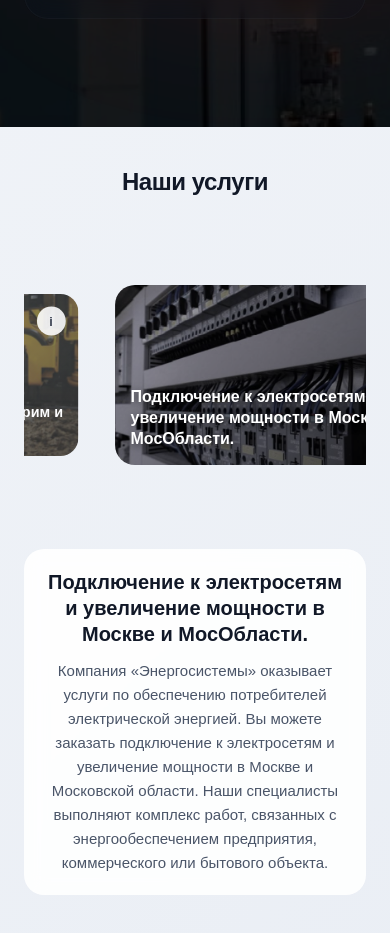
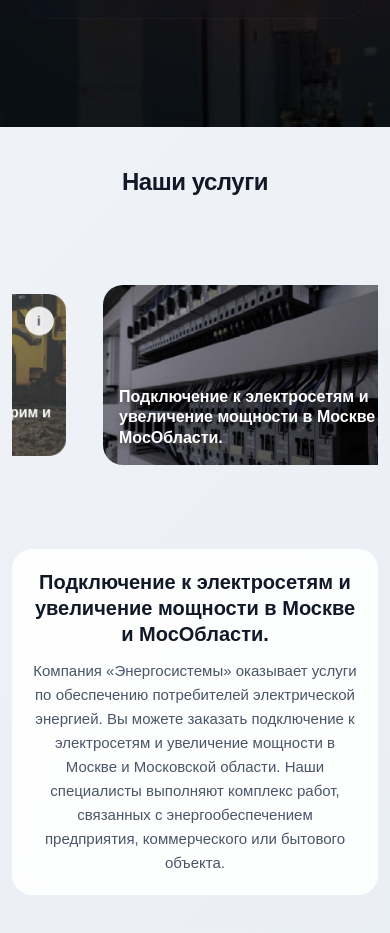
Before and after one commit to stepsharpnew/energo_systems, a Vue app in the folder front/: page / in a window 390 px wide. Shown: the part 1400-2333 px from the top of the page. Built offline with nearby package versions, Linux system fonts and the light colour scheme.

Commit message:
fix: white line right side

```diff
--- a/front/src/App.vue
+++ b/front/src/App.vue
@@ -23,8 +23,23 @@ export default {
   box-sizing: border-box;
 }
 
+html {
+  overflow-x: hidden;
+  width: 100%;
+  max-width: 100vw;
+}
+
 body {
   font-family: "Arial", sans-serif;
   background: #f5f5f5;
+  overflow-x: hidden;
+  width: 100%;
+  max-width: 100vw;
+}
+
+#app {
+  overflow-x: hidden;
+  width: 100%;
+  max-width: 100vw;
 }
 </style>
--- a/front/src/components/energy-systems/ServicesCarousel.vue
+++ b/front/src/components/energy-systems/ServicesCarousel.vue
@@ -424,11 +424,17 @@ export default {
   margin: 0 auto;
   padding: 0 24px;
   width: 100%;
+  overflow-x: hidden;
+  box-sizing: border-box;
 }
 
 .services-carousel {
   padding: clamp(36px, 6vw, 72px) 0 20px;
   position: relative;
+  overflow-x: hidden;
+  width: 100%;
+  max-width: 100vw;
+  box-sizing: border-box;
 }
 
 .section-title {
@@ -444,17 +450,24 @@ export default {
   position: relative;
   padding: 60px 0;
   overflow: hidden;
+  width: 100%;
+  max-width: 100vw;
+  box-sizing: border-box;
 }
 
 .carousel-wrapper {
   display: flex;
   gap: clamp(20px, 3vw, 40px);
   overflow-x: auto;
-  overflow-y: visible;
+  overflow-y: hidden;
   padding: 60px 0;
   scroll-behavior: smooth;
   scroll-snap-type: x mandatory;
   -webkit-overflow-scrolling: touch;
+  width: 100%;
+  max-width: 100%;
+  box-sizing: border-box;
+  position: relative;
 }
 
 .carousel-wrapper::-webkit-scrollbar {
@@ -488,6 +501,8 @@ export default {
     opacity 0.6s ease;
   transform: scale(0.85);
   opacity: 0.7;
+  transform-origin: center;
+  will-change: transform;
 }
 
 .carousel-card.active {
@@ -602,6 +617,10 @@ export default {
 }
 
 @media (max-width: 768px) {
+  .container-1 {
+    padding: 0 16px;
+  }
+
   .section-title {
     font-size: clamp(24px, 5vw, 32px);
     margin-bottom: clamp(24px, 4vw, 36px);
@@ -609,20 +628,31 @@ export default {
 
   .carousel-container {
     padding: 40px 0;
+    overflow-x: hidden;
   }
 
   .carousel-wrapper {
     padding: 40px 0;
     scroll-snap-type: none;
+    overflow-x: auto;
+    overflow-y: hidden;
+    width: 100%;
+    max-width: 100vw;
   }
 
   .carousel-card {
     flex: 0 0 80vw;
     min-width: 80vw;
+    max-width: 80vw;
     height: 200px;
     font-size: 16px;
     padding: 20px;
     border-radius: 20px;
+    transform: scale(0.9) !important;
+  }
+
+  .carousel-card.active {
+    transform: scale(1) !important;
   }
 
   .carousel-description {
@@ -640,19 +670,34 @@ export default {
 }
 
 @media (max-width: 560px) {
+  .container-1 {
+    padding: 0 12px;
+  }
+
   .carousel-container {
     padding: 30px 0;
+    overflow-x: hidden;
   }
 
   .carousel-wrapper {
     padding: 30px 0;
+    overflow-x: auto;
+    overflow-y: hidden;
+    width: 100%;
+    max-width: 100vw;
   }
 
   .carousel-card {
     flex: 0 0 85vw;
     min-width: 85vw;
+    max-width: 85vw;
     height: 180px;
     padding: 16px;
+    transform: scale(0.9) !important;
+  }
+
+  .carousel-card.active {
+    transform: scale(1) !important;
   }
 }
 </style>
```
